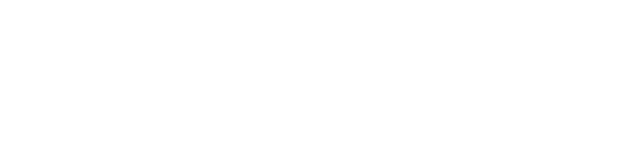
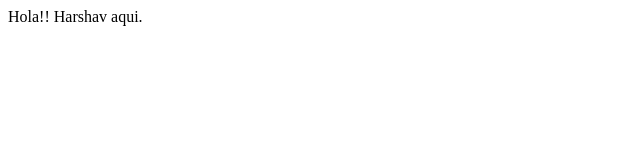
Before and after one commit to harshav01/Kumar.com, a plain HTML site: page index.html in a window 1280 px wide. Shown: the whole page, without its empty margins (0-640 px from the left). Drawn offline with Linux system fonts and the light colour scheme.

Commit message:
Update index.html

```diff
--- a/index.html
+++ b/index.html
@@ -7,6 +7,6 @@
     <title>Website</title>
 </head>
 <body>
-
+    Hola!! Harshav aqui.
 </body>
 </html>
```
